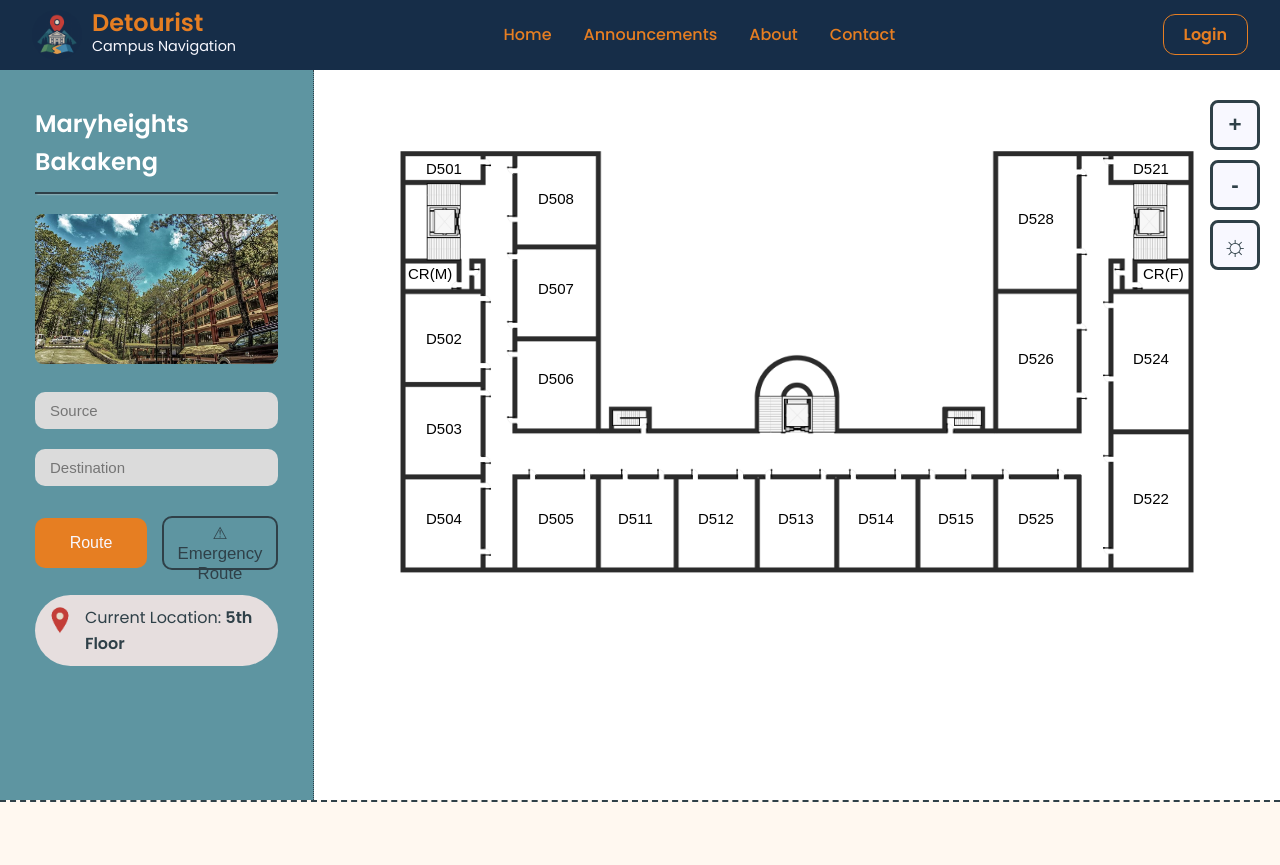
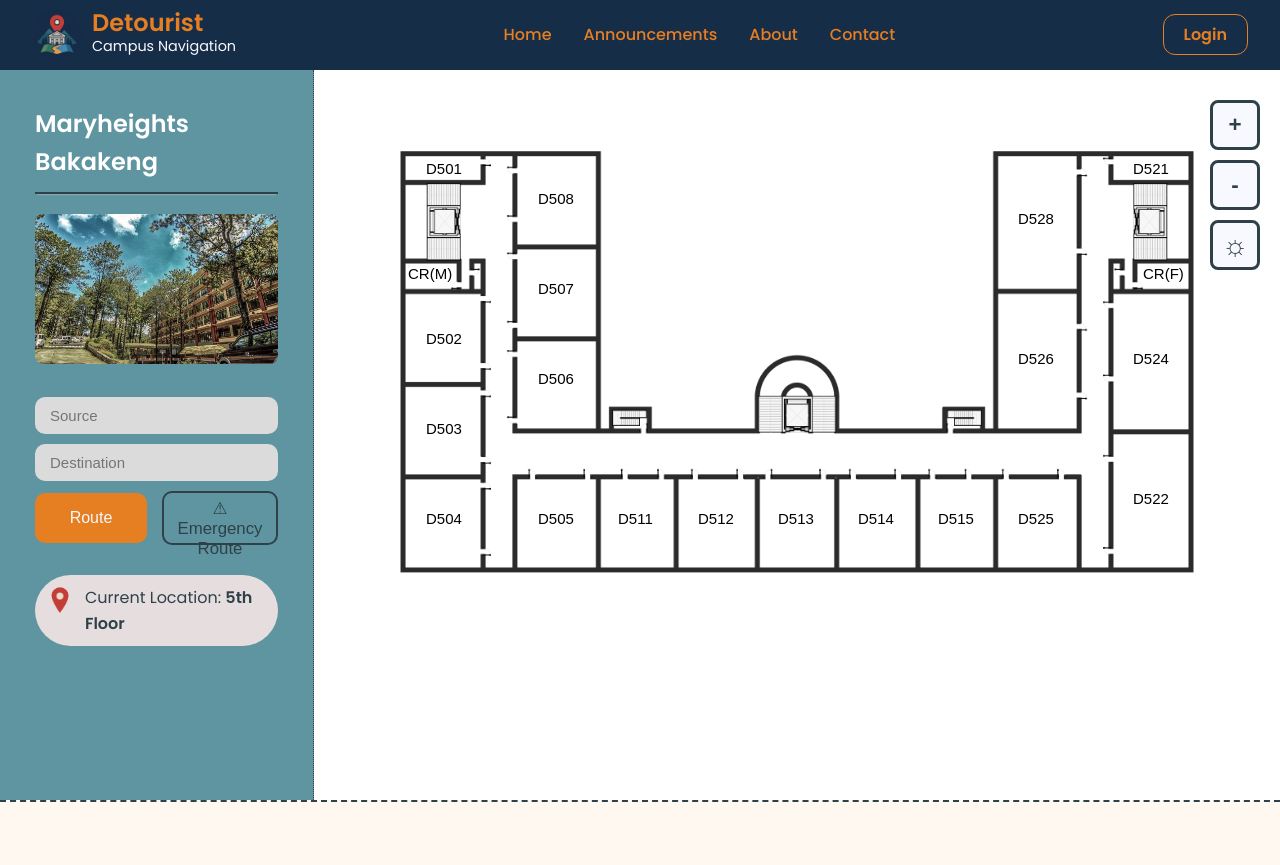
Before and after one commit to erylebds/Detourist-Campus-Navigation-App, a PHP site: page / in a window 1280 px wide. Shown: the top 865 px of the page. Run offline with PHP 8.4, Linux system fonts and the light colour scheme; data comes from the database, SQL or seed files in the repository.

Commit message:
Bring related elements in destination details closer together

```diff
--- a/css/style.css
+++ b/css/style.css
@@ -166,7 +166,7 @@ a {
   padding: 35px;
   display: flex;
   flex-direction: column;
-  gap: 20px;
+  gap: 25px;
   background-color: #5e95a1;
   border-right: 1px dotted #2f4048;
 }
@@ -186,10 +186,15 @@ a {
   gap: 10px;
 }
 
+.routing-form {
+  display: flex;
+  flex-direction: column;
+  gap: 10px;
+}
+
 .search-container {
   position: relative;
   width: 100%;
-  margin-bottom: 10px;
 }
 
 .autocomplete-results {
--- a/index.html
+++ b/index.html
@@ -66,6 +66,7 @@
             <div id="sourceResults" class="autocomplete-results"></div>
           </div>
 
+          <div class="routing-form">
             <div class="search-container">
               <input type="text" class="search" id="destination-room" placeholder="Destination" />
               <div id="destinationResults" class="autocomplete-results"></div>
@@ -75,6 +76,7 @@
           <div class="route-button">
             <button id="norm-route">Route</button>
             <button id="er-route">⚠︎ Emergency Route</button>
+          </div>
         </div>
 
         <div class="current-location-details">
```
Lines whose indentation alone changed are shown as unchanged.
